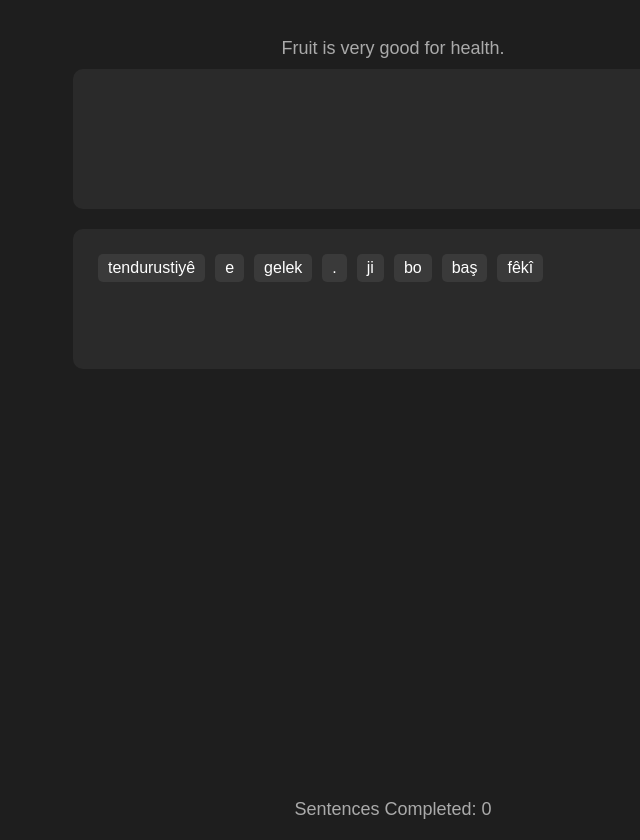
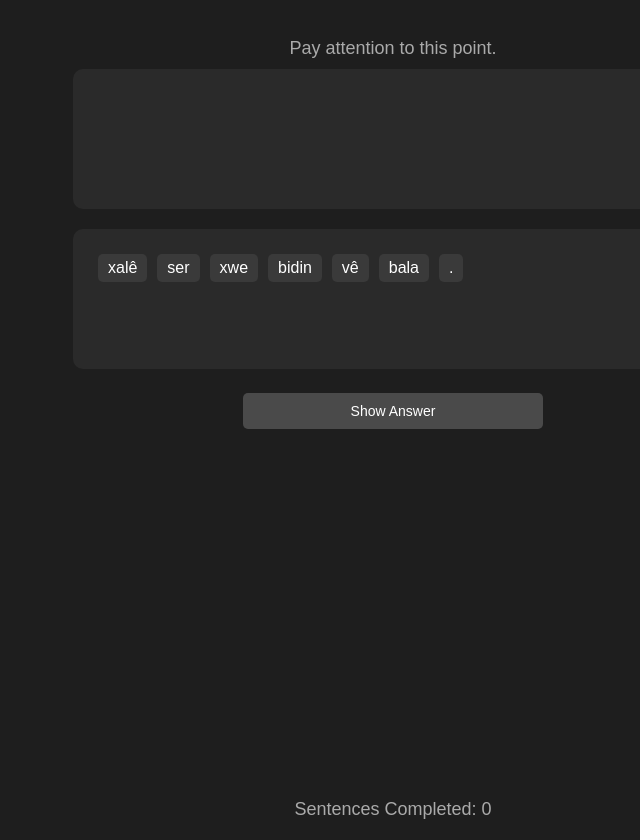
Before and after one commit to BaghdadtoMars/baghdadtomars.github.io, a plain HTML site: page test_game.html in a window 1280 px wide. Shown: the whole page, without its empty margins (247-887 px from the left). Drawn offline with Linux system fonts and the light colour scheme.

Commit message:
Add files via upload

```diff
--- a/test_game.html
+++ b/test_game.html
@@ -84,6 +84,21 @@
             width: 80%;
             max-width: 600px;
         }
+        #showAnswerBtn {
+            display: block;
+            background-color: #4A4A4A;
+            border: none;
+            color: white;
+            padding: 10px 20px;
+            text-align: center;
+            text-decoration: none;
+            font-size: 14px;
+            margin: 4px 2px;
+            cursor: pointer;
+            border-radius: 5px;
+            width: 40%;
+            max-width: 300px;
+        }
         #sentenceCounter {
             font-size: 18px;
             color: #AAAAAA;
@@ -96,8 +111,9 @@
     <p id="secondaryText"></p>
     <div id="sentence" class="container"></div>
     <div id="wordBank" class="container"></div>
+    <button id="showAnswerBtn">Show Answer</button>
     <button id="nextSentenceBtn">Next Sentence</button>
-    <div id="popup">All sentences finished!</div>
+    <div id="popup"></div>
     <div id="sentenceCounter">Sentences Completed: 0</div>
 
     <script>
@@ -105,8 +121,6 @@
         let currentContainer = null;
         let originalSentence = '';
         let currentTranslation = '';
-        let completedSentences = new Set();
-        let availableSentences = [];
         let sentenceCount = 0;
 
         const sentences = [
@@ -230,7 +244,6 @@
             "Mirovê jîr çareseriyê dibîne.",
             "Demekê li ser vê yekê bifikire."
         ];
-
         const translations = [
             "Pay attention to this point.",
             "Tall buildings are increasing in the city.",
@@ -354,25 +367,13 @@
         ];
 
         function initializeGame() {
-            availableSentences = [...Array(sentences.length).keys()];
             newSentence();
         }
 
         function newSentence() {
-            if (availableSentences.length === 0) {
-                document.getElementById('popup').style.display = 'block';
-                return;
-            }
-
-            let randomIndex = Math.floor(Math.random() * availableSentences.length);
-            let selectedIndex = availableSentences[randomIndex];
-
-            // Remove the selected index from availableSentences
-            availableSentences.splice(randomIndex, 1);
-
-            originalSentence = sentences[selectedIndex].toLowerCase().replace(/[^\p{L}\s]|_/gu, "").replace(/\s+/g, " ").trim();
-            currentTranslation = translations[selectedIndex];
-            const words = sentences[selectedIndex].match(/\p{L}+|[^\p{L}\s]+|\s+/gu);
+            originalSentence = sentences[0].toLowerCase().replace(/[^\p{L}\s]|_/gu, "").replace(/\s+/g, " ").trim();
+            currentTranslation = translations[0];
+            const words = sentences[0].match(/\p{L}+|[^\p{L}\s]+|\s+/gu);
 
             const sentenceContainer = document.getElementById('sentence');
             const wordBank = document.getElementById('wordBank');
@@ -382,9 +383,9 @@
             sentenceContainer.innerHTML = '';
             wordBank.innerHTML = '';
 
-            // Show word bank and hide next sentence button
             wordBank.style.display = 'flex';
             document.getElementById('nextSentenceBtn').style.display = 'none';
+            document.getElementById('showAnswerBtn').style.display = 'block';
 
             // Shuffle the words array
             for (let i = words.length - 1; i > 0; i--) {
@@ -535,7 +536,6 @@
             sentenceContainer.classList.add('blink-border');
             setTimeout(() => {
                 sentenceContainer.classList.remove('blink-border');
-                completedSentences.add(sentences.indexOf(originalSentence));
                 updateSentenceCounter();
                 showNextSentenceButton();
             }, 1000);
@@ -544,13 +544,25 @@
         function showNextSentenceButton() {
             const wordBank = document.getElementById('wordBank');
             const nextSentenceBtn = document.getElementById('nextSentenceBtn');
+            const showAnswerBtn = document.getElementById('showAnswerBtn');
             wordBank.style.display = 'none';
             nextSentenceBtn.style.display = 'block';
+            showAnswerBtn.style.display = 'none';
         }
 
         function updateSentenceCounter() {
             sentenceCount++;
             document.getElementById('sentenceCounter').textContent = `Sentences Completed: ${sentenceCount}`;
+        }
+
+        function showAnswer() {
+            const popup = document.getElementById('popup');
+            popup.textContent = sentences[0];
+            popup.style.display = 'block';
+
+            setTimeout(() => {
+                popup.style.display = 'none';
+            }, 1500);
         }
 
         document.getElementById('sentence').addEventListener('dragover', dragOver);
@@ -562,6 +574,8 @@
             newSentence();
         });
 
+        document.getElementById('showAnswerBtn').addEventListener('click', showAnswer);
+
         // Initialize the game
         initializeGame();
     </script>
```
